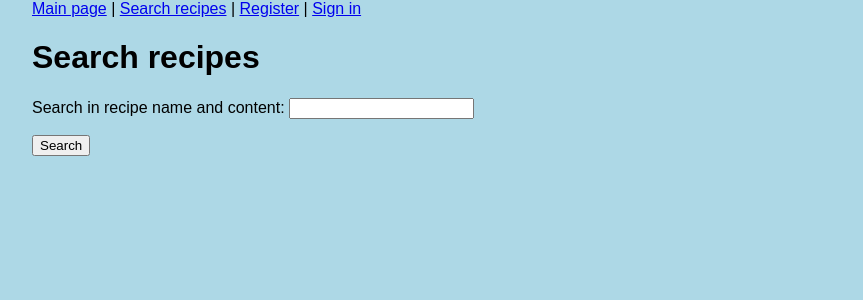
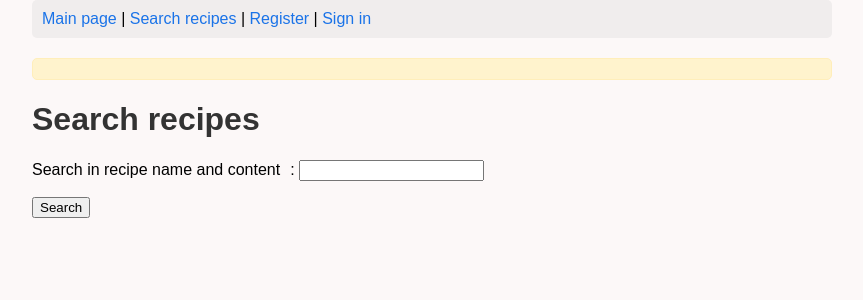
Before and after one commit to esundius/reseptit, a Flask app: page /search in a window 1280 px wide. Shown: the top 300 px of the page, without its empty margins (208-1071 px from the left). Run offline with Flask 3, Linux system fonts and the light colour scheme; data that the repository does not hold is empty.

Commit message:
Enhance UI: update styles for body, menu, flash messages, and recipe display; add pagination to index, search, and user templates

```diff
--- a/static/style.css
+++ b/static/style.css
@@ -2,5 +2,82 @@ body {
   margin: auto;
   max-width: 50em;
   font-family: sans-serif;
-  background-color: lightblue;
+  background-color: #FCF8F8;
 }
+
+.menu {
+  background-color: #F0EDED;
+  padding: 10px;
+  margin-bottom: 20px;
+  border-radius: 5px;
+}
+
+.flash-messages {
+  background-color: #FFF3CD;
+  border: 1px solid #FFEEBA;
+  padding: 10px;
+  margin-bottom: 20px;
+  border-radius: 5px;
+}
+
+h1, h2, h3 {
+  color: #333333;
+}
+
+a {
+  color: #1A73E8;
+  text-decoration: none;
+}
+
+a:hover {
+  text-decoration: underline;
+}
+
+label {
+  margin-right: 10px;
+}
+
+input[type="checkbox"] {
+  margin-right: 5px;
+}
+
+.recipe {
+  border: 1px solid #DDD;
+  padding: 10px;
+  margin-bottom: 20px;
+  border-radius: 5px;
+  background-color: #FFFFFF;
+}
+
+.recipe h2 {
+  margin-top: 0;
+}
+
+.pagination {
+  margin-top: 20px;
+  text-align: center;
+}
+
+.pagination a {
+  margin: 0 5px;
+  text-decoration: none;
+  color: #1A73E8;
+}
+
+.pagination a:hover {
+  text-decoration: underline;
+}
+
+.recipe-tags {
+  margin-top: 10px;
+}
+
+.recipe-tag {
+  display: inline-block;
+  background-color: #E0E0E0;
+  color: #333333;
+  padding: 2px 6px;
+  margin-right: 5px;
+  border-radius: 3px;
+  font-size: 0.9em;
+}
--- a/templates/base.html.j2
+++ b/templates/base.html.j2
@@ -8,6 +8,7 @@
   </head>
   <body>
     {% block menu %}
+      <div class="menu">
       <a href="/">Main page</a> |
       <a href="/search">Search recipes</a> |
       {% if session.user_id %}
@@ -18,8 +19,10 @@
       <a href="/register">Register</a> |
         <a href="/login">Sign in</a>
       {% endif %}
+      </div>
     {% endblock %}
     {% block flash %}
+      <div class="flash-messages">
         {% with messages = get_flashed_messages() %}
           {% if messages %}
             {% for message in messages %}
@@ -27,16 +30,24 @@
             {% endfor %}
           {% endif %}
         {% endwith %}
+      </div>
     {% endblock %}
     {% block body %}
+      <div class="content">
         {% block list_recipes %}
           {% for recipe in recipes %}
+            <div class="recipe">
             <p>
               <a href="/recipe/{{ recipe.id }}">{{ recipe.name }}</a>
               {% if recipe.tags %}
                 <br />
-              Tags: {{ recipe.tags }}
+                <span class="recipe-tags">
+                  {% for tag in recipe.tags.split(', ') %}
+                    <a href="/search?query=&tags={{ tag }}" class="recipe-tag">{{ tag }}</a>
+                  {% endfor %}
+                </span>
               {% endif %}
+
               {% if recipe.average_rating %}
                 <br />
                 Average rating: {{ '%.2f' | format(recipe.average_rating) }} (based on {{ recipe.review_count }} reviews)
@@ -44,6 +55,7 @@
                 <br />
                 No reviews yet.
               {% endif %}
+
               <br />
               Added by <a href="/user/{{ recipe.username }}">{{ recipe.username }}</a> at {{ recipe.created }}
               {% if recipe.modified %}
@@ -51,9 +63,10 @@
               {% endif %}
               <br />
             </p>
-          <hr />
+            </div>
           {% endfor %}
         {% endblock %}
+      </div>
     {% endblock %}
   </body>
 </html>
--- a/templates/index.html.j2
+++ b/templates/index.html.j2
@@ -17,6 +17,7 @@
     {% block list_recipes scoped %}
       {{ super() }}
     {% endblock %}
+    <div class="pagination">
     <p>
       {% if page > 1 %}
         <a href="/{{ page - 1 }}">&lt; Previous</a>
@@ -26,6 +27,7 @@
         <a href="/{{ page + 1 }}">Next &gt;</a>
       {% endif %}
     </p>
+    </div>
   {% else %}
     No recipes found.
   {% endif %}
--- a/templates/search.html.j2
+++ b/templates/search.html.j2
@@ -46,6 +46,7 @@
       {% block list_recipes scoped %}
         {{ super() }}
       {% endblock %}
+      <div class="pagination">
       <p>
         {% if page > 1 %}
           <a href="{{ url_for('search', page=page-1, query=query, tags=request.args.getlist('tags')) }}">&lt; Previous</a>
@@ -55,6 +56,7 @@
           <a href="{{ url_for('search', page=page+1, query=query, tags=request.args.getlist('tags')) }}">Next &gt;</a>
         {% endif %}
       </p>
+      </div>
     {% endif %}
   {% endif %}
 {% endblock %}
--- a/templates/user.html.j2
+++ b/templates/user.html.j2
@@ -32,6 +32,7 @@
     {% block list_recipes scoped %}
       {{ super() }}
     {% endblock %}
+    <div class="pagination">
     <p>
       {% if page > 1 %}
         <a href="/user/{{ username }}/{{ page - 1 }}">&lt; Previous</a>
@@ -41,5 +42,6 @@
         <a href="/user/{{ username }}/{{ page + 1 }}">Next &gt;</a>
       {% endif %}
     </p>
+    </div>
   {% endif %}
 {% endblock %}
```
Also changed, not shown: templates/recipe.html.j2 (+11 -7 lines). Lines whose indentation alone changed are shown as unchanged.
